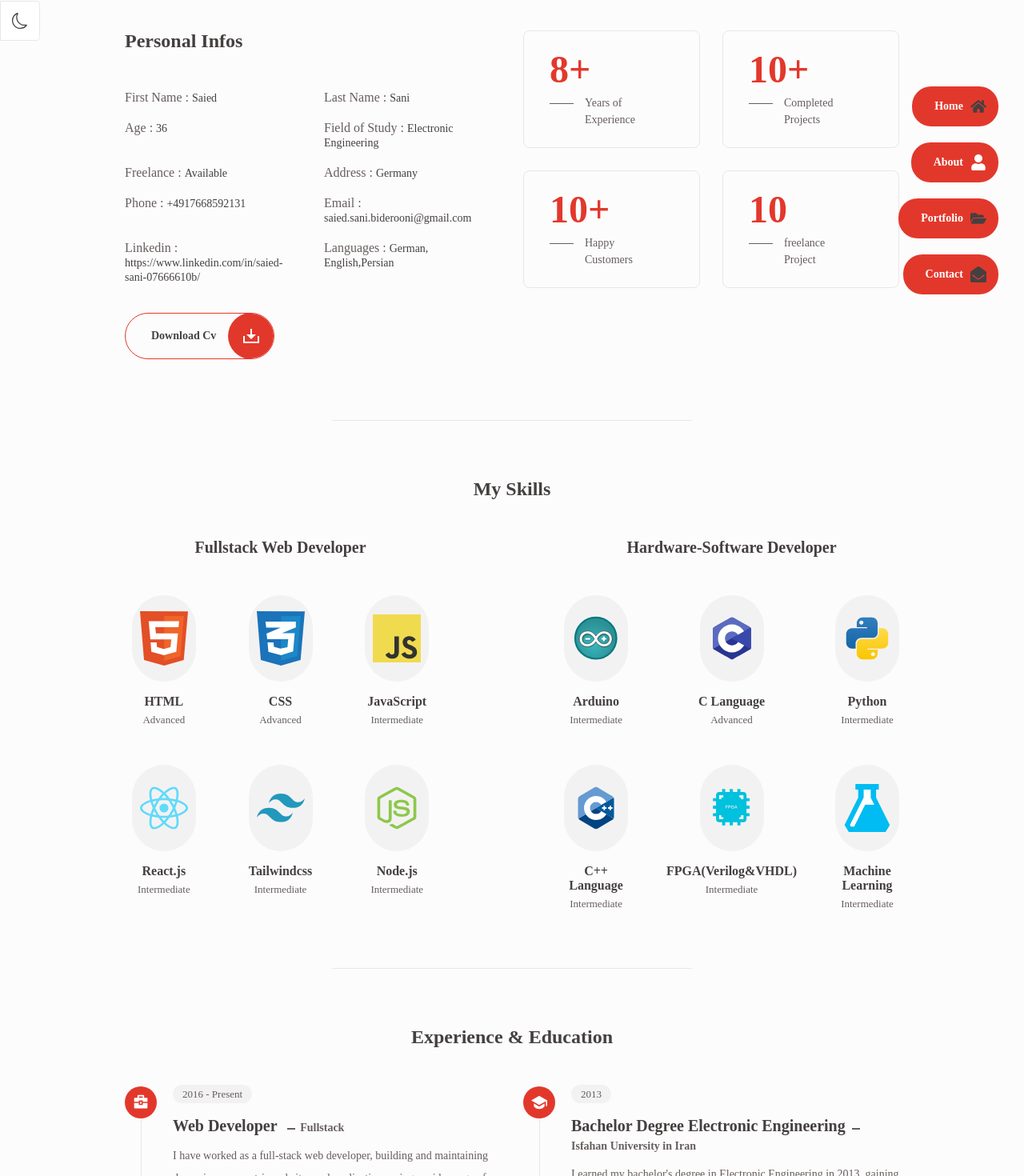
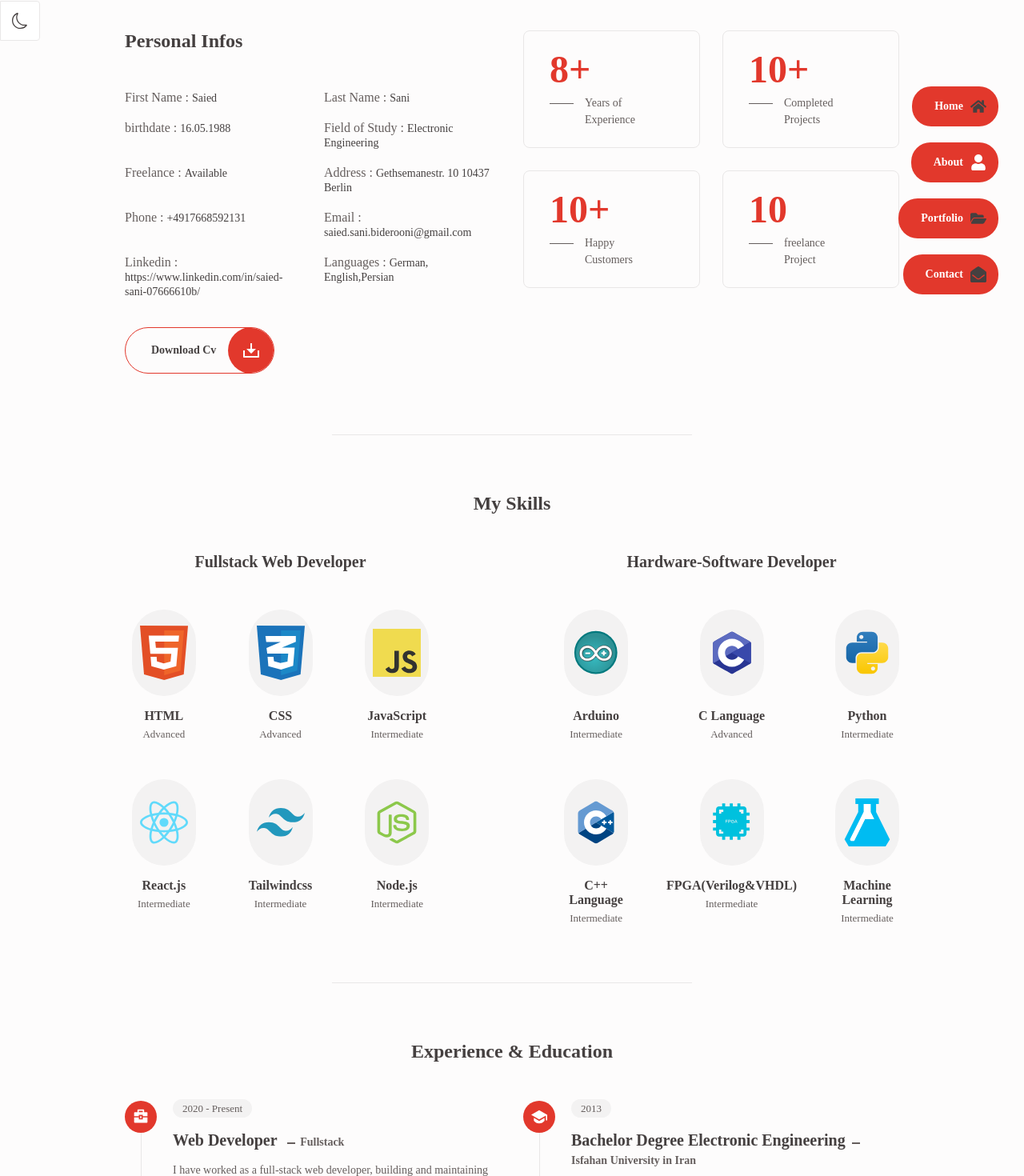
Before and after one commit to codewithsani/Portfolio, a React (Vite) app: page /about in a window 1280 px wide. Shown: the part 162-1632 px from the top of the page at 80% size. Built offline with nearby package versions, Linux system fonts and the light colour scheme.

Commit message:
updating about me

```diff
--- a/src/Data.jsx
+++ b/src/Data.jsx
@@ -68,8 +68,8 @@ export const personalInfo = [
   },
 
   {
-    title: "Age : ",
-    description: "36",
+    title: "birthdate : ",
+    description: "16.05.1988",
   },
 
   {
@@ -84,7 +84,7 @@ export const personalInfo = [
 
   {
     title: "Address : ",
-    description: "Germany",
+    description: "Gethsemanestr. 10 10437 Berlin",
   },
 
   {
@@ -232,7 +232,7 @@ export const resume = [
     id: 1,
     category: "experience",
     icon: <RiBriefcase4Fill />,
-    year: "2016 - Present",
+    year: "2020 - Present",
     title: "Web Developer <span> Fullstack </span>",
     desc: "I have worked as a full-stack web developer, building and maintaining dynamic, user-centric websites and applications using a wide range of front-end and back-end technologies.",
   },
@@ -241,7 +241,7 @@ export const resume = [
     id: 2,
     category: "experience",
     icon: <RiBriefcase4Fill />,
-    year: "2013 - 2016",
+    year: "2014 - 2019",
     title: "Hardware Designer <span> CMOS and Embedded System </span>",
     desc: "I worked as a hardware developer specializing in CMOS technology and embedded systems, designing and optimizing circuit boards and microcontroller-based solutions for various applications.",
   },
@@ -250,7 +250,7 @@ export const resume = [
     id: 3,
     category: "experience",
     icon: <RiBriefcase4Fill />,
-    year: "2024 -2025",
+    year: "2024 -2026",
     title: "IT Consultant <span> in Berlin </span>",
     desc: "I worked as an IT consultant, advising businesses on technology strategies, optimizing IT infrastructures, and implementing solutions to improve efficiency and drive innovation.",
   },
```
